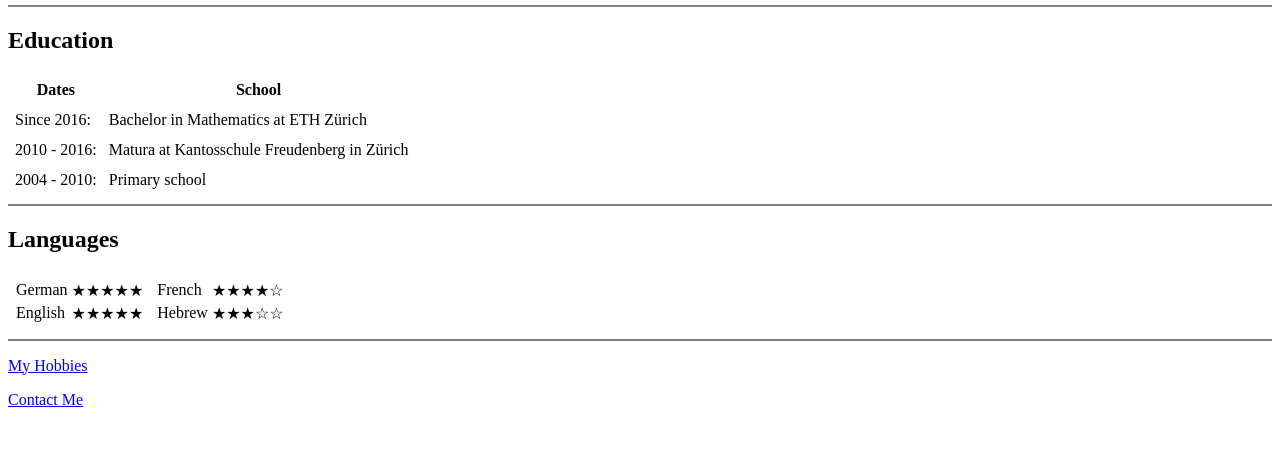
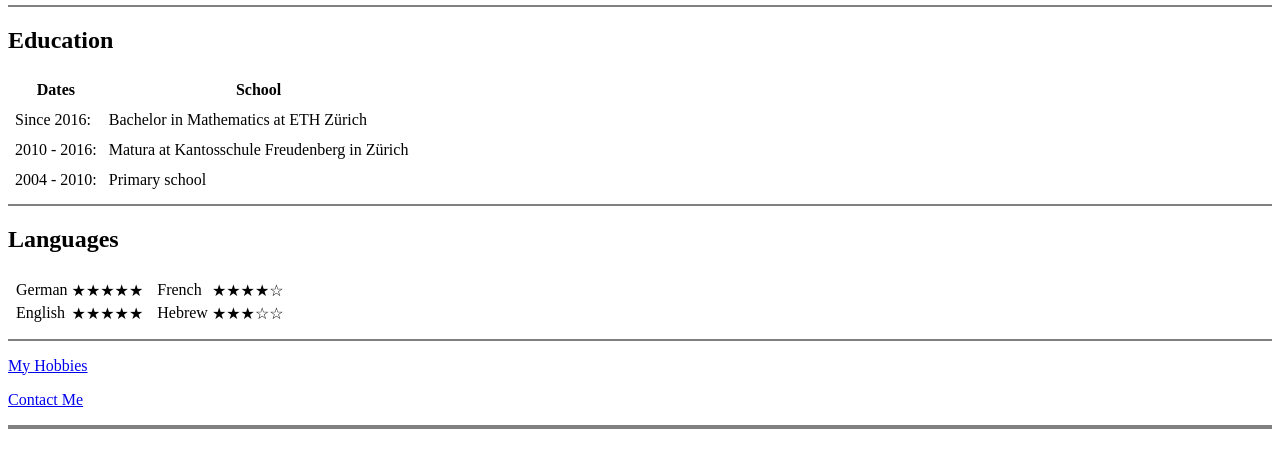
Before and after one commit to yungeli/cv, a plain HTML site: page index.html in a window 1280 px wide. Shown: the part 341-800 px from the top of the page. Drawn offline with Linux system fonts and the light colour scheme.

Commit message:
Add files via upload

```diff
--- a/index.html
+++ b/index.html
@@ -89,6 +89,8 @@
 
   <p><a href="contact.html">Contact Me</a></p>
 
+  <hr size="4" noshade>
+
 
 
 </body>
```
